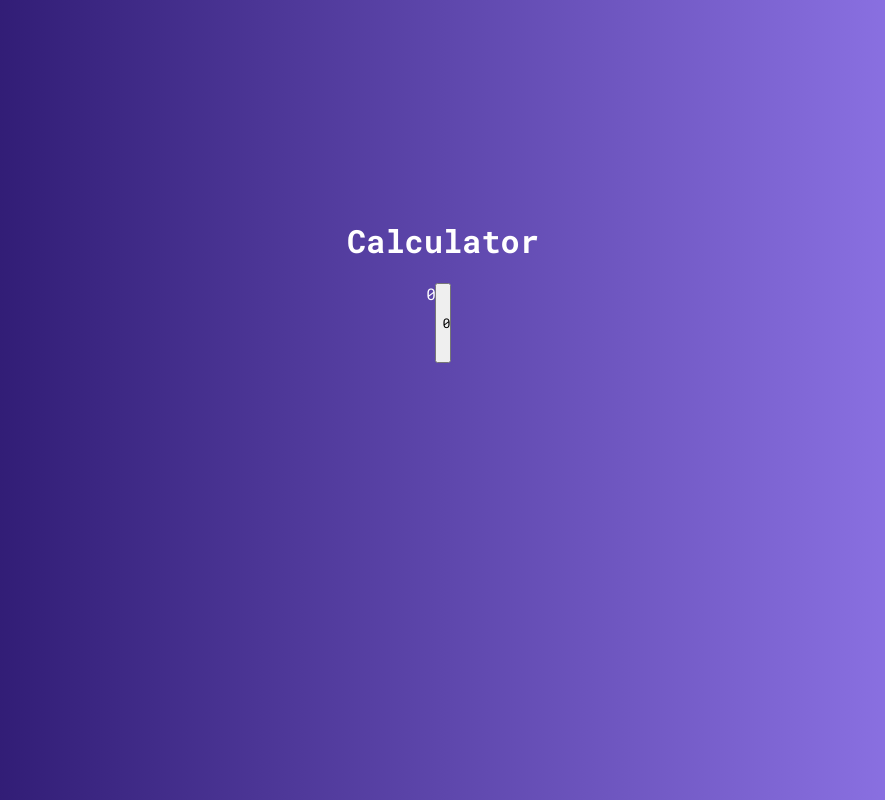
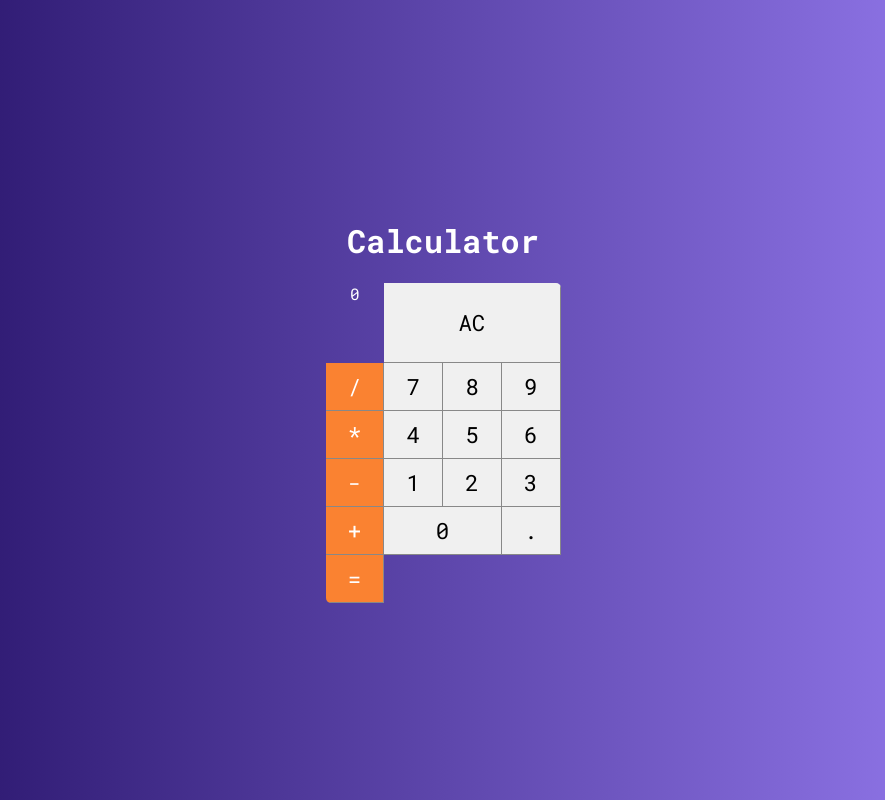
Before and after one commit to ecpieritz/calculator-vue, a Vue app: page / in a window 1280 px wide. Shown: the whole page, without its empty margins (197-1082 px from the left). Built offline with nearby package versions, Linux system fonts and the light colour scheme.

Commit message:
Created calculator buttons

```diff
--- a/src/components/Button.vue
+++ b/src/components/Button.vue
@@ -1,15 +1,55 @@
 <template>
-  <button class="button">
-    0
+  <button class="button"
+    :class="{double, triple, operation}">
+    {{label}}
   </button>
 </template>
 
 <script>
 export default {
-
+  props:{
+    label: {},
+    operation: {type: Boolean},
+    double: {type: Boolean},
+    triple: {type: Boolean}
+  }
 }
 </script>
 
 <style>
+:root{
+  --bg-button: #f0f0f0;
+  --border-button: solid 1px #888
+}
 
+.button{
+  font-size: 1.4em;
+  background-color: var(--bg-button);
+  border: none;
+  border-right: var(--border-button);
+  border-bottom: var(--border-button);
+  outline: none;
+}
+
+.button:active{
+  background-color: #ccc;
+}
+
+.button.double{
+  grid-column:  span 2;
+}
+
+.button.triple{
+  grid-column:  span 3;
+}
+
+.button.operation{
+  background-color: #fa8231;
+  color: #fff;
+}
+
+.button.operation:active{
+  background-color: #fa8231cc;
+
+}
 </style>
--- a/src/main/Calculator.vue
+++ b/src/main/Calculator.vue
@@ -1,7 +1,23 @@
 <template>
   <div class="calculator">
     <Display/>
-    <Button/>
+    <Button label="AC" triple />
+    <Button label="/" operation />
+    <Button label="7" />
+    <Button label="8" />
+    <Button label="9" />
+    <Button label="*" operation />
+    <Button label="4" />
+    <Button label="5" />
+    <Button label="6" />
+    <Button label="-" operation />
+    <Button label="1" />
+    <Button label="2" />
+    <Button label="3" />
+    <Button label="+" operation />
+    <Button label="0" double />
+    <Button label="." />
+    <Button label="=" operation />
   </div>
 </template>
 
@@ -17,7 +33,7 @@ export default {
 <style>
 .calculator{
   height: 320px;
-  widows: 235px;
+  width: 235px;
   border-radius: 5px;
   overflow: hidden;
 
```
